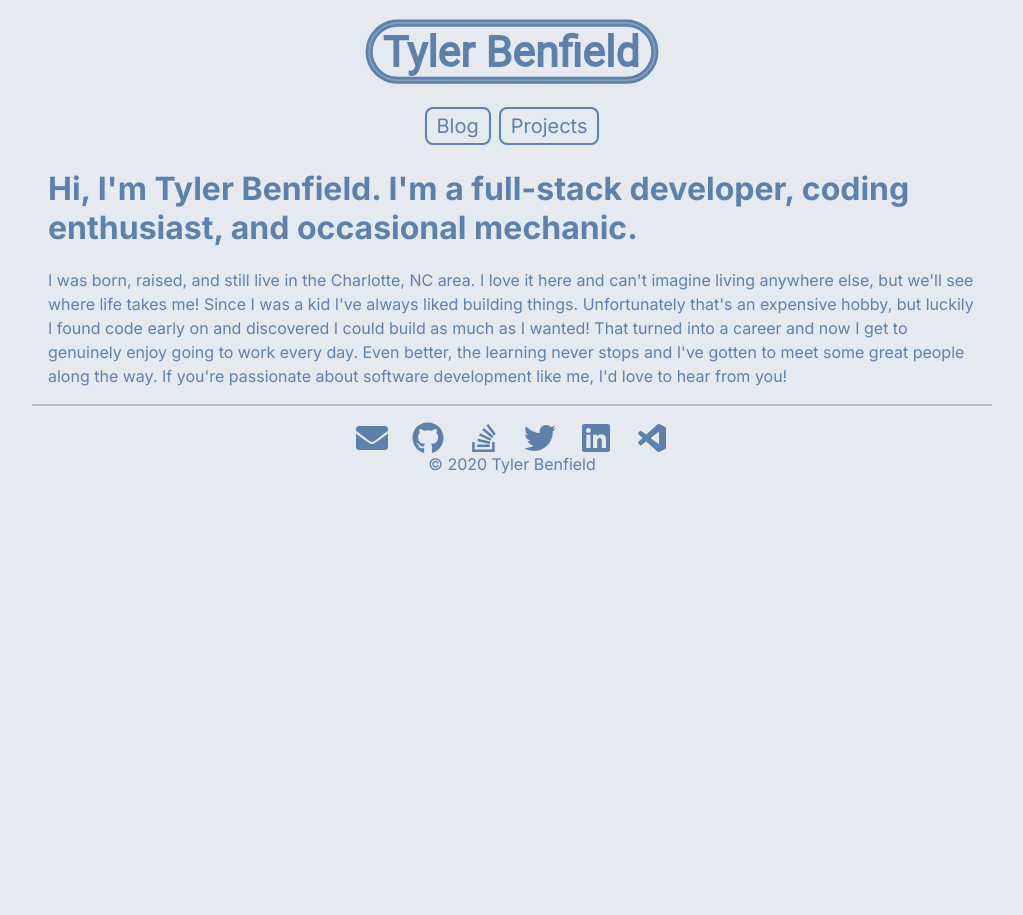
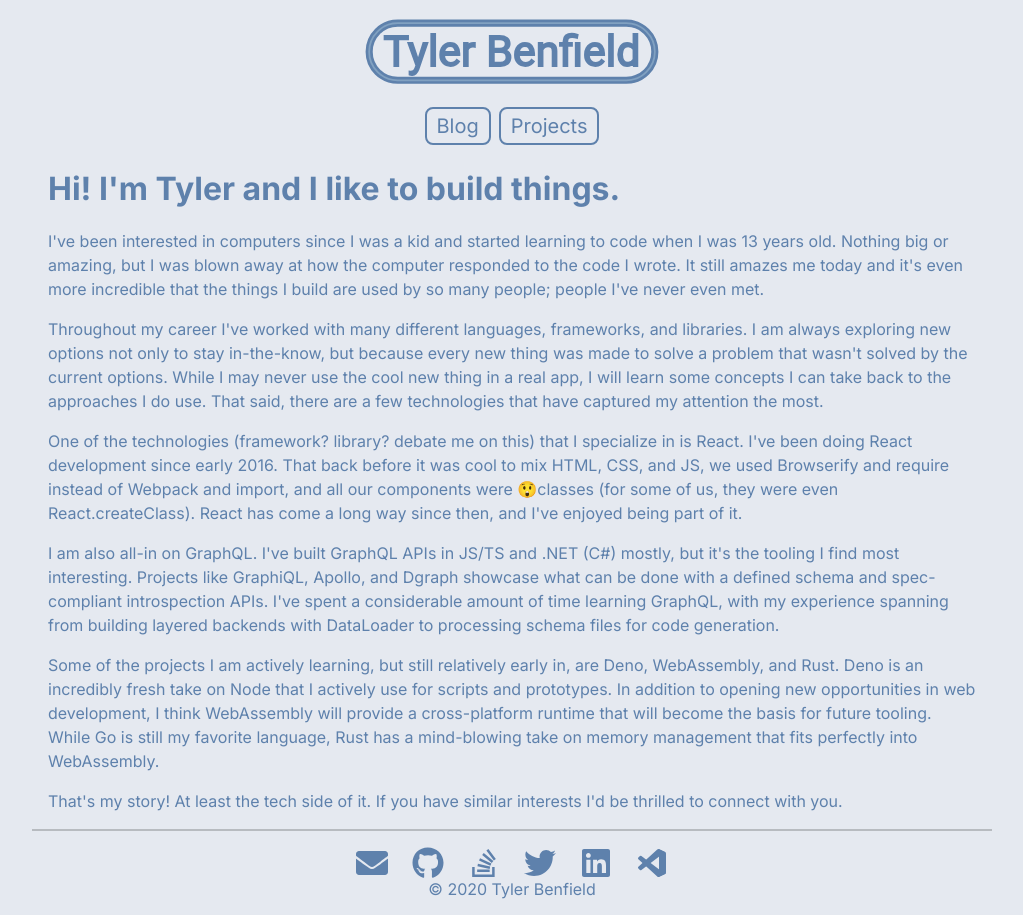
Before and after one commit to rtbenfield/tylerbenfield.me, a Next.js app: page / in a window 1280 px wide. Shown: the whole page, without its empty margins (128-1151 px from the left). Before the commit the page ends 800 px from the top, so only its background shows below. Built offline with nearby package versions, Linux system fonts and the light colour scheme.

Commit message:
Updating landing page content

```diff
--- a/src/pages/index.jsx
+++ b/src/pages/index.jsx
@@ -5,20 +5,58 @@
 const IndexPage = () => (
   <Layout>
     <SEO title="Home" />
-    <h1>
-      Hi, I'm Tyler Benfield. I'm a full-stack developer, coding enthusiast, and
-      occasional mechanic.
-    </h1>
+    <h1>Hi! I'm Tyler and I like to build things.</h1>
     <p>
-      I was born, raised, and still live in the Charlotte, NC area. I love it
-      here and can't imagine living anywhere else, but we'll see where life
-      takes me! Since I was a kid I've always liked building things.
-      Unfortunately that's an expensive hobby, but luckily I found code early on
-      and discovered I could build as much as I wanted! That turned into a
-      career and now I get to genuinely enjoy going to work every day. Even
-      better, the learning never stops and I've gotten to meet some great people
-      along the way. If you're passionate about software development like me,
-      I'd love to hear from you!
+      I've been interested in computers since I was a kid and started learning
+      to code when I was 13 years old. Nothing big or amazing, but I was blown
+      away at how the computer responded to the code I wrote. It still amazes me
+      today and it's even more incredible that the things I build are used by so
+      many people; people I've never even met.
+    </p>
+
+    <p>
+      Throughout my career I've worked with many different languages,
+      frameworks, and libraries. I am always exploring new options not only to
+      stay in-the-know, but because every new thing was made to solve a problem
+      that wasn't solved by the current options. While I may never use the cool
+      new thing in a real app, I will learn some concepts I can take back to the
+      approaches I do use. That said, there are a few technologies that have
+      captured my attention the most.
+    </p>
+
+    <p>
+      One of the technologies (framework? library? debate me on this) that I
+      specialize in is React. I've been doing React development since early
+      2016. That back before it was cool to mix HTML, CSS, and JS, we used
+      Browserify and require instead of Webpack and import, and all our
+      components were 😲classes (for some of us, they were even
+      React.createClass). React has come a long way since then, and I've enjoyed
+      being part of it.
+    </p>
+
+    <p>
+      I am also all-in on GraphQL. I've built GraphQL APIs in JS/TS and .NET
+      (C#) mostly, but it's the tooling I find most interesting. Projects like
+      GraphiQL, Apollo, and Dgraph showcase what can be done with a defined
+      schema and spec-compliant introspection APIs. I've spent a considerable
+      amount of time learning GraphQL, with my experience spanning from building
+      layered backends with DataLoader to processing schema files for code
+      generation.
+    </p>
+
+    <p>
+      Some of the projects I am actively learning, but still relatively early
+      in, are Deno, WebAssembly, and Rust. Deno is an incredibly fresh take on
+      Node that I actively use for scripts and prototypes. In addition to
+      opening new opportunities in web development, I think WebAssembly will
+      provide a cross-platform runtime that will become the basis for future
+      tooling. While Go is still my favorite language, Rust has a mind-blowing
+      take on memory management that fits perfectly into WebAssembly.
+    </p>
+
+    <p>
+      That's my story! At least the tech side of it. If you have similar
+      interests I'd be thrilled to connect with you.
     </p>
   </Layout>
 );
```
